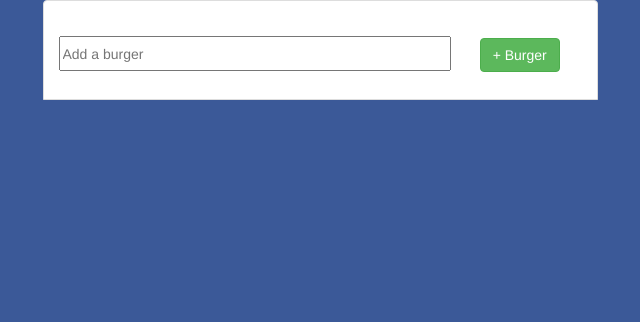
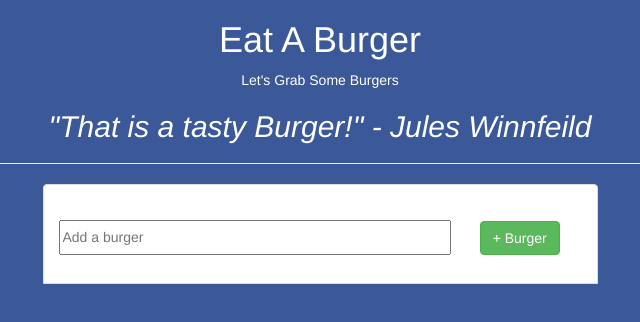
Before and after one commit to TimGaz92/burgerApp2, a website: page public/index.html in a window 1280 px wide. Shown: the whole page, without its empty margins (320-960 px from the left). Drawn offline with nearby package versions, Linux system fonts and the light colour scheme; no server answers.

Commit message:
improved front end

```diff
--- a/public/css/styles.css
+++ b/public/css/styles.css
@@ -36,3 +36,15 @@ body{
 .li{
   background-color: grey;
 }
+#maintitle{
+  color: white;
+   text-align: center;
+}
+#subtitle{
+  color:white;
+   text-align: center;
+}
+#quote{
+  color:white;
+  text-align: center;
+}
--- a/public/index.html
+++ b/public/index.html
@@ -10,7 +10,11 @@
 	<script src="https://code.jquery.com/jquery.js"></script>
 	<script src="https://maxcdn.bootstrapcdn.com/bootstrap/3.3.6/js/bootstrap.min.js"></script>
 </head>
+<h1 id="maintitle">Eat A Burger</h1>
 
+<p id="subtitle">Let's Grab Some Burgers</p>
+<h2 id="quote"><i> "That is a tasty Burger!" - Jules Winnfeild</i></h2>
+<hr>
 <body>
 	<div class="container">
 		<div class="row">
```
